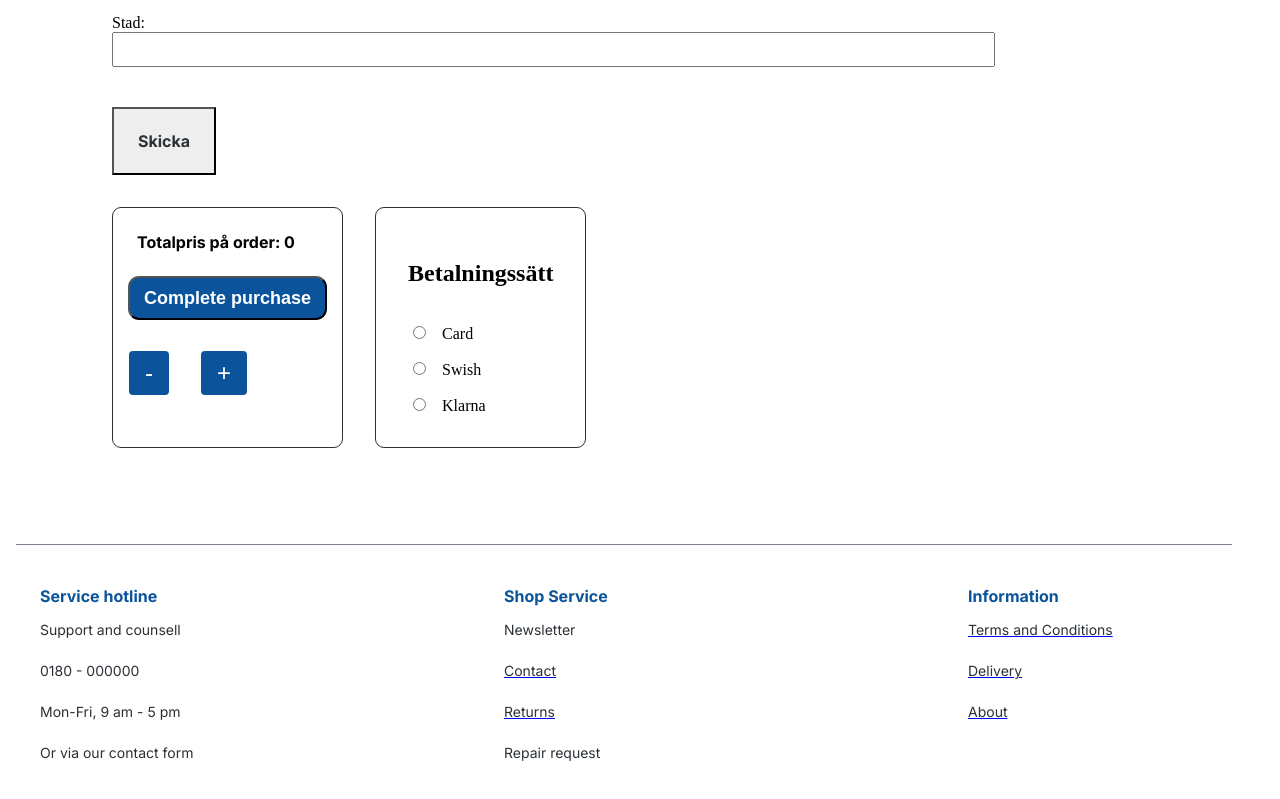
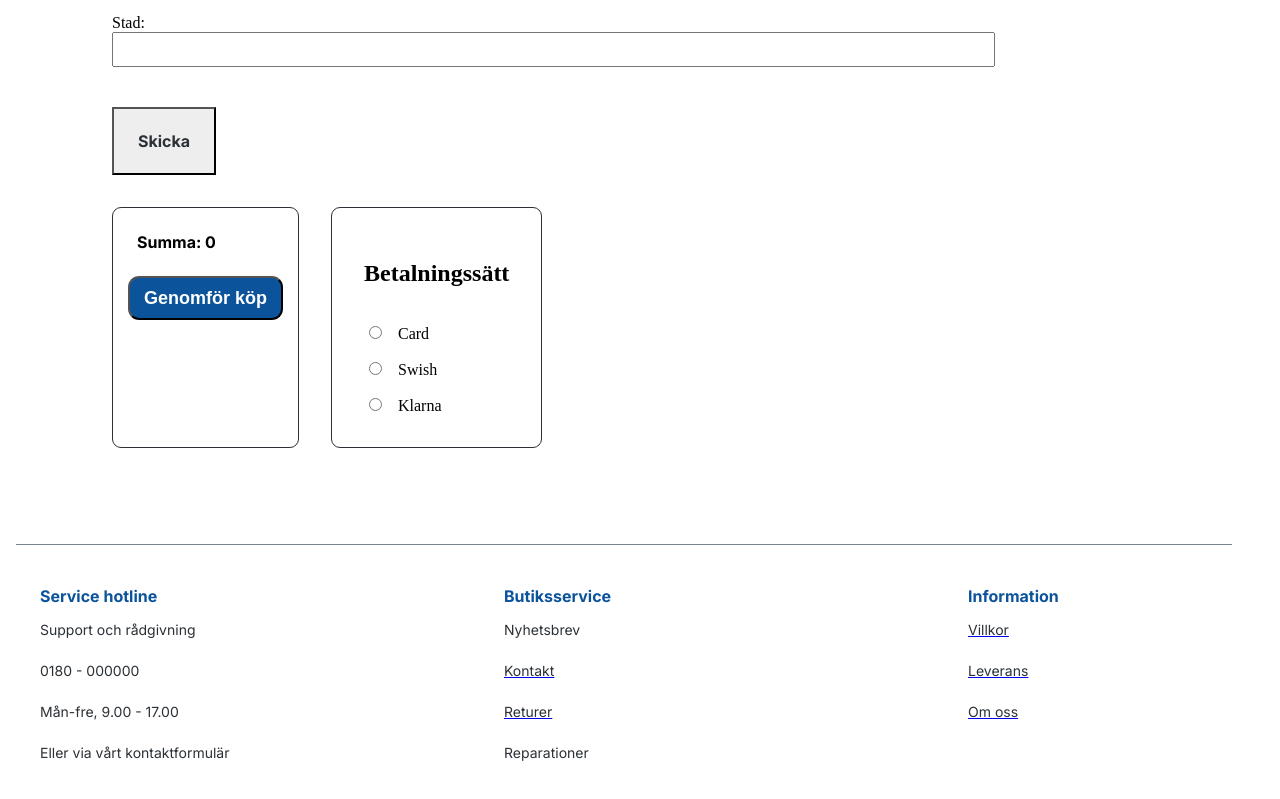
Before and after one commit to EmperorBlizzard/Frontend2Assignment, a React (Vite) app in the folder Frontend2Assignment/: page /checkoutpage in a window 1280 px wide. Shown: the part 1389-2188 px from the top of the page. Built offline with nearby package versions, Linux system fonts and the light colour scheme.

Commit message:
uppdaterat till svenska

```diff
--- a/Frontend2Assignment/src/Pages/CheckoutPage.jsx
+++ b/Frontend2Assignment/src/Pages/CheckoutPage.jsx
@@ -83,7 +83,7 @@ const CheckOutPage = () => {
 
       <StyledCheckout>
         <SectionContainerText>
-          <p>Complete order</p>
+          <p>Kassa</p>
         </SectionContainerText>
 
         <BillingAddress />
@@ -92,9 +92,8 @@ const CheckOutPage = () => {
 
         <StyledMapping>
           <Mapping />
-          <p>Totalpris på order: {totalPrice}</p>
+          <p>Summa: {totalPrice}</p>
           <PurchaseButton />
-          <QuantityButton />
         </StyledMapping>
 
         <StyledPayment>
--- a/Frontend2Assignment/src/components/sections/Footer.jsx
+++ b/Frontend2Assignment/src/components/sections/Footer.jsx
@@ -1,18 +1,17 @@
 import styled from "styled-components";
 import { NavLink } from "react-router-dom";
 
-
 const FooterContent = styled.div`
   border-top: 1px solid #798490;
-  background: #FFF;
+  background: #fff;
   display: flex;
   flex-wrap: wrap;
   justify-content: space-between;
   padding: 1.25 rem;
-   `;
+`;
 
 const FooterColumn = styled.div`
-  background-color: #FFF;
+  background-color: #fff;
   display: flex;
   flex-direction: column;
   align-items: flex-start;
@@ -20,69 +19,67 @@ const FooterColumn = styled.div`
   flex-shrink: 0;
   width: 100%;
 
-  @media (min-width: 48rem){
+  @media (min-width: 48rem) {
     width: 15rem;
   }
-  `;
+`;
 
 const FooterHeading = styled.h5`
-  color: #0B539B;
-  font-family: 'Inter', sans-serif;
+  color: #0b539b;
+  font-family: "Inter", sans-serif;
   font-size: 1rem;
   font-style: normal;
   font-weight: 700;
   line-height: 0.125rem;
   margin-bottom: 0.625rem;
-
 `;
 
 const StyledParagraph = styled.p`
-  color: #2B3136;
-  font-family: 'Inter', sans-serif;
+  color: #2b3136;
+  font-family: "Inter", sans-serif;
   font-size: 0.875rem;
   font-style: normal;
   font-weight: 400;
   margin-bottom: 0.625rem;
-
-  `;
+`;
 
 function Footer() {
   return (
     <FooterContent>
       <FooterColumn>
         <FooterHeading>Service hotline</FooterHeading>
-        <StyledParagraph>Support and counsell</StyledParagraph>
+        <StyledParagraph>Support och rådgivning</StyledParagraph>
         <StyledParagraph>0180 - 000000</StyledParagraph>
-        <StyledParagraph>Mon-Fri, 9 am - 5 pm</StyledParagraph>
-        <StyledParagraph>Or via our contact form</StyledParagraph>
+        <StyledParagraph>Mån-fre, 9.00 - 17.00</StyledParagraph>
+        <StyledParagraph>Eller via vårt kontaktformulär</StyledParagraph>
       </FooterColumn>
 
       <FooterColumn>
-        <FooterHeading>Shop Service</FooterHeading>
-        <StyledParagraph>Newsletter</StyledParagraph>
+        <FooterHeading>Butiksservice</FooterHeading>
+        <StyledParagraph>Nyhetsbrev</StyledParagraph>
 
         <NavLink to="/contactpage">
-          <StyledParagraph>Contact</StyledParagraph>
+          <StyledParagraph>Kontakt</StyledParagraph>
         </NavLink>
         <NavLink to="/returnpage">
-          <StyledParagraph>Returns</StyledParagraph>
+          <StyledParagraph>Returer</StyledParagraph>
         </NavLink>
-        <StyledParagraph>Repair request</StyledParagraph>
+        <StyledParagraph>Reparationer</StyledParagraph>
       </FooterColumn>
 
       <FooterColumn>
         <FooterHeading>Information</FooterHeading>
 
         <NavLink to="/termsandconditionspage">
-        <StyledParagraph>Terms and Conditions</StyledParagraph>
+          <StyledParagraph>Villkor</StyledParagraph>
         </NavLink>
 
         <NavLink to="/deliverypage">
-        <StyledParagraph>Delivery</StyledParagraph>
+          <StyledParagraph>Leverans</StyledParagraph>
         </NavLink>
 
         <NavLink to="/AboutPage">
-        <StyledParagraph>About</StyledParagraph>
+          <StyledParagraph>Om oss</StyledParagraph>
         </NavLink>
       </FooterColumn>
     </FooterContent>
--- a/Frontend2Assignment/src/components/sections/checkoutPage/individual/PurchaseButton.jsx
+++ b/Frontend2Assignment/src/components/sections/checkoutPage/individual/PurchaseButton.jsx
@@ -42,7 +42,7 @@ const handleClick = () => {
 const PurchaseButton = () =>{
   return(
 		<PurchaseContainer>
-        <Button onClick={handleClick}>Complete purchase</Button>
+        <Button onClick={handleClick}>Genomför köp</Button>
 		</PurchaseContainer>
   );
 
--- a/Frontend2Assignment/src/components/sections/checkoutPage/individual/QuantityButton.jsx
+++ b/Frontend2Assignment/src/components/sections/checkoutPage/individual/QuantityButton.jsx
@@ -15,7 +15,7 @@ const StyledButton = styled.button`
   cursor: pointer;
   padding: 0.5rem 1rem;
   margin: 1rem;
-  border-radius: 4px;
+  border-radius: 2px;
   gap: 1 px;
 
   &:hover {
--- a/Frontend2Assignment/src/components/sections/checkoutPage/sections/ProductCardCheckout.jsx
+++ b/Frontend2Assignment/src/components/sections/checkoutPage/sections/ProductCardCheckout.jsx
@@ -1,12 +1,8 @@
 import styled from "styled-components";
-
-
 
 const StyledPCC = styled.div`
   display: flex;
   flex-direction: row;
-  /* border: 1px solid black;
-  border-radius: 8px; */
   margin: 1rem;
 `;
 const ProdInfo = styled.div`
@@ -29,15 +25,12 @@ const StyledP = styled.p`
 const ProductCardCheckout = ({ card, totalPrice }) => {
 
   const imgLink = `${import.meta.env.VITE_STRAPI_URL}${card.image}`;
-  const img = imgLink.replace(
-    "http://localhost:1337/api//",
-    "http://localhost:1337/"
-  );
+  const img = imgLink.replace("/api/", "")
 
 
   return (
     <StyledPCC>
-      <StyledImg src={img} alt="produktbild" className="test" />
+      <StyledImg src={img} alt="produktbild"/>
       <ProdInfo>
         <StyledP>{card.productName}</StyledP>
         <StyledP>Pris: {card.price}</StyledP>
```
